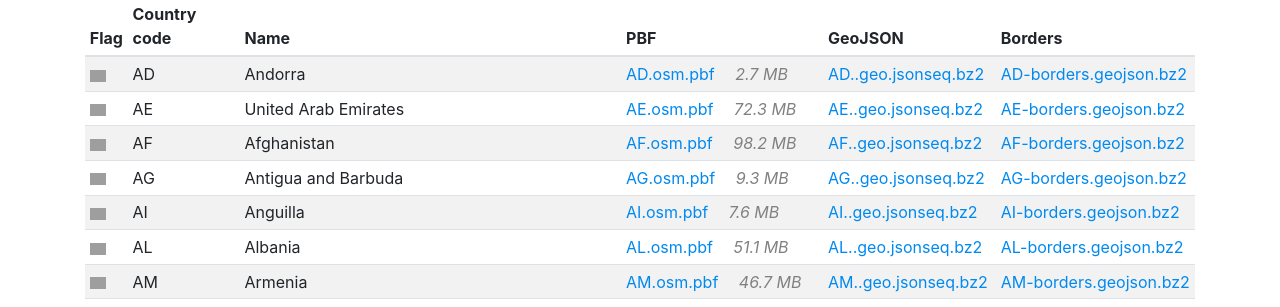
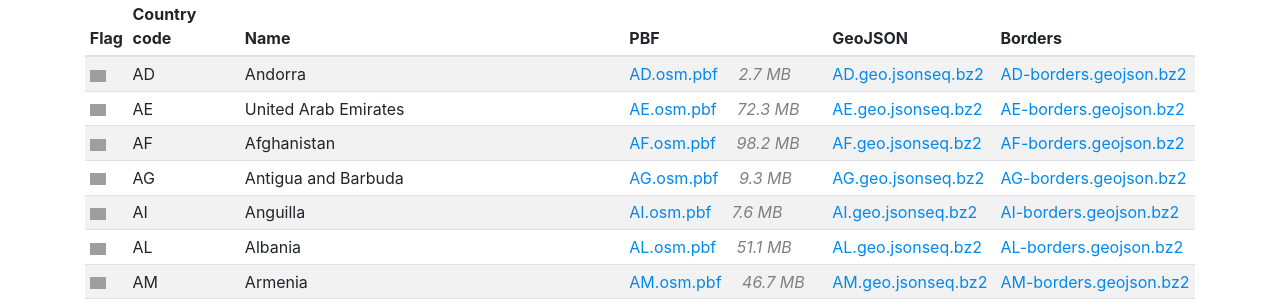
Before and after one commit to dagnelies/open-street-data, a plain HTML site: page www/index.html in a window 1280 px wide. Shown: the part 485-792 px from the top of the page. Drawn offline with nearby package versions, Linux system fonts and the light colour scheme; grey boxes are pictures that could not be loaded.

Commit message:
Update index.html

```diff
--- a/www/index.html
+++ b/www/index.html
@@ -129,7 +129,7 @@
             <span class="filesize">{{c.extract_pbf_size}}</span>
           </td>
           <td>
-            <a :href="'https://files.openstreetdata.org/extracts/' + c.code + '.geo.jsonseq.bz2'">{{c.code}}..geo.jsonseq.bz2</a>
+            <a :href="'https://files.openstreetdata.org/extracts/' + c.code + '.geo.jsonseq.bz2'">{{c.code}}.geo.jsonseq.bz2</a>
           </td>
           <td>
             <a
```
